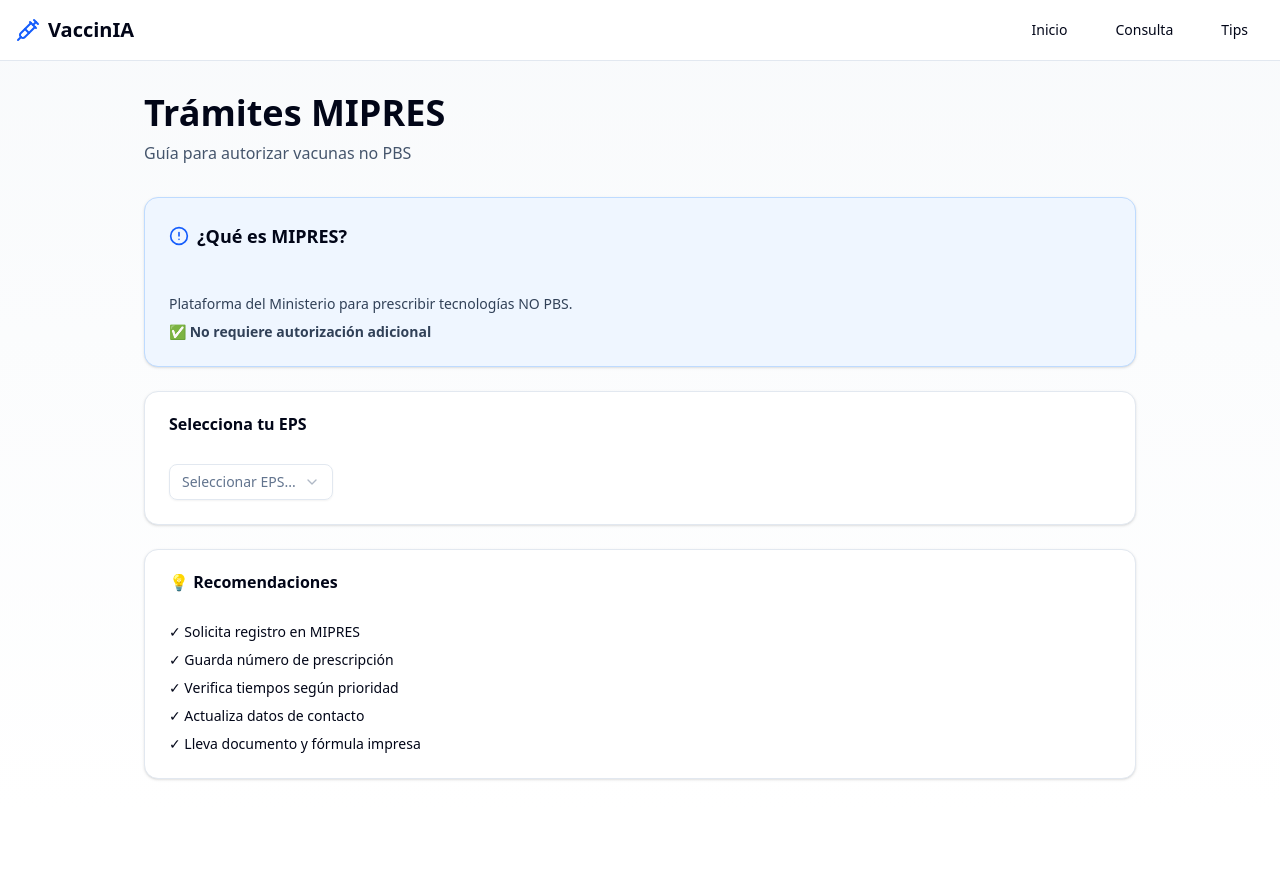
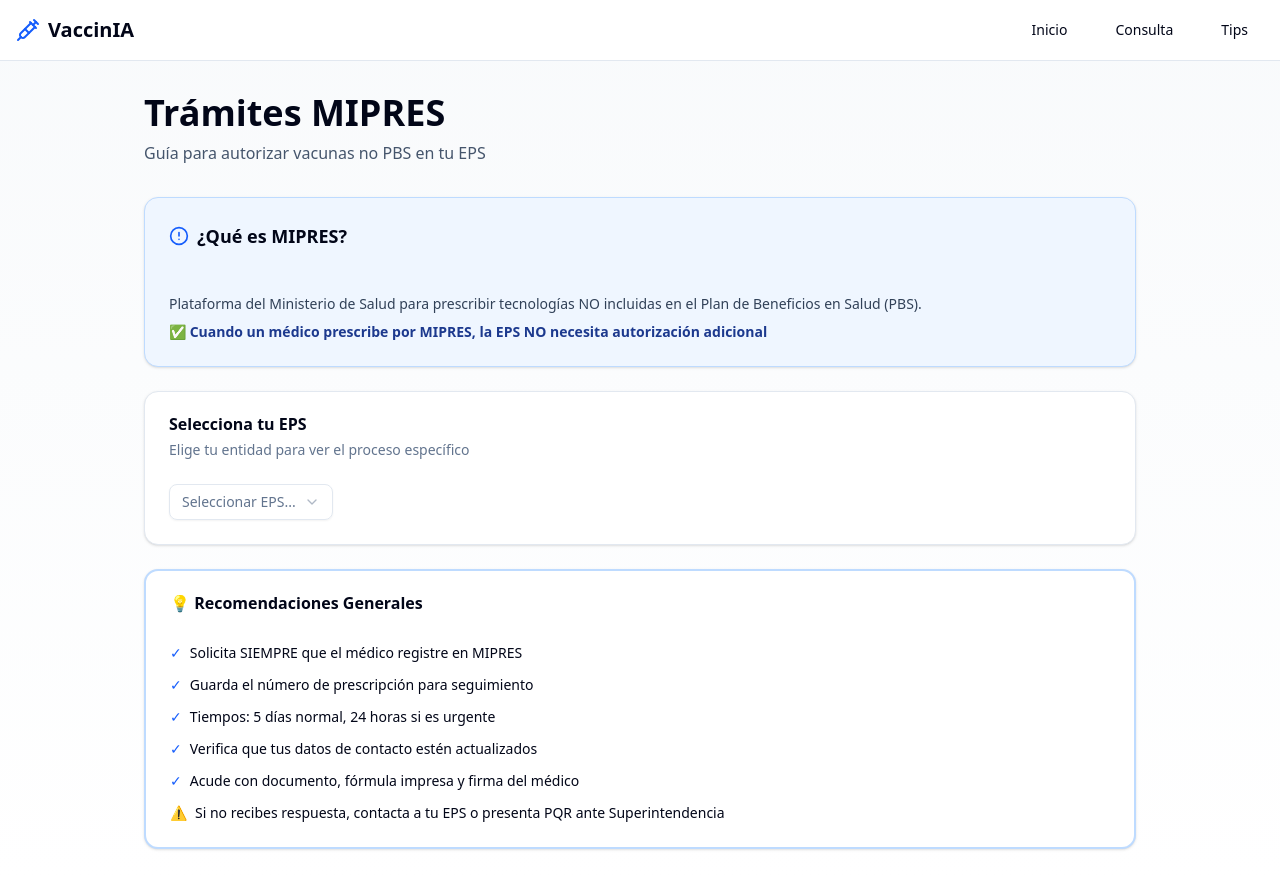
Before and after one commit to felipegutierr350/vaccinia-web, a Next.js app: page /mipres in a window 1280 px wide. Before the commit the page ends 811 px from the top, so only its background shows below. Built offline with nearby package versions, Linux system fonts and the light colour scheme.

Commit message:
feat: add MIPRES page with EPS guide

```diff
--- a/app/mipres/page.tsx
+++ b/app/mipres/page.tsx
@@ -15,9 +15,8 @@ type EPS = {
   whatsapp?: string;
   direccion: string;
   tiempos: {
-    noPriorizado: string;
-    priorizado: string;
-    urgencia: string;
+    normal: string;
+    urgente: string;
   };
   pasos: string[];
   contactos: {
@@ -34,18 +33,18 @@ const EPS_DATA: EPS[] = [
     whatsapp: "320-255-0525",
     direccion: "Calle 100 No. 11B-67",
     tiempos: {
-      noPriorizado: "5 días",
-      priorizado: "24 horas",
-      urgencia: "24 horas"
+      normal: "5 días calendario",
+      urgente: "24 horas"
     },
     pasos: [
-      "Médico prescribe en MIPRES",
-      "Sanitas consulta automáticamente",
-      "SMS en 5 días con Cruz Verde",
-      "Acude con fórmula y cédula"
+      "Médico prescribe en MIPRES y entrega número",
+      "Sanitas consulta automáticamente la prescripción",
+      "En 5 días recibes SMS con Cruz Verde asignada",
+      "Acude con fórmula impresa y cédula"
     ],
     contactos: [
       { tipo: "Principal", valor: "601 375-9000" },
+      { tipo: "Gratuita", valor: "01 8000 919100" },
       { tipo: "WhatsApp", valor: "320-255-0525" }
     ]
   },
@@ -53,20 +52,20 @@ const EPS_DATA: EPS[] = [
     id: "nuevaeps",
     nombre: "Nueva EPS",
     telefono: "01 8000 954 400",
-    direccion: "Carrera 85K No. 46A-66",
+    direccion: "Carrera 85K No. 46A-66, Engativá",
     tiempos: {
-      noPriorizado: "5 días",
-      priorizado: "1 día",
-      urgencia: "24 horas"
+      normal: "5 días calendario",
+      urgente: "24 horas"
     },
     pasos: [
-      "Médico inscribe en MIPRES",
-      "Nueva EPS revisa electrónicamente",
-      "SMS/llamada con punto asignado",
-      "Acude con fórmula y documento"
+      "Médico inscribe vacuna en MIPRES",
+      "Nueva EPS revisa prescripción electrónicamente",
+      "En máximo 5 días recibes SMS/llamada con punto asignado",
+      "Acude con fórmula, número MIPRES y documento"
     ],
     contactos: [
       { tipo: "Contributivo", valor: "01 8000 954 400" },
+      { tipo: "Contributivo Bogotá", valor: "601 307 7022" },
       { tipo: "Subsidiado", valor: "01 8000 952 000" }
     ]
   },
@@ -75,21 +74,103 @@ const EPS_DATA: EPS[] = [
     nombre: "EPS Sura",
     telefono: "601 489 7941",
     whatsapp: "317 518 0237",
-    direccion: "Múltiples sedes",
+    direccion: "Múltiples sedes en Bogotá",
     tiempos: {
-      noPriorizado: "5 días",
-      priorizado: "24 horas",
-      urgencia: "24 horas"
+      normal: "5 días",
+      urgente: "24 horas"
     },
     pasos: [
-      "Registro en MIPRES",
-      "Sura procesa solicitud",
-      "SMS y correo con respuesta",
-      "Acude con documento y MIPRES"
+      "Profesional registra en MIPRES con número",
+      "Sura procesa la solicitud",
+      "Respuesta por SMS y correo electrónico",
+      "Acude con documento y número MIPRES"
     ],
     contactos: [
       { tipo: "Bogotá", valor: "601 489 7941" },
+      { tipo: "Nacional", valor: "01 8000 519 519" },
       { tipo: "WhatsApp", valor: "317 518 0237" }
+    ]
+  },
+  {
+    id: "famisanar",
+    nombre: "EPS Famisanar",
+    telefono: "601 307 8069",
+    direccion: "Carrera 13A No. 77A-63",
+    tiempos: {
+      normal: "5 días calendario",
+      urgente: "24 horas"
+    },
+    pasos: [
+      "Médico registra vacuna en MIPRES",
+      "Presenta radicación y realiza copago según plan",
+      "EPS informa dónde reclamar (máximo 5 días)",
+      "Lleva fórmula con firma y copia de documento"
+    ],
+    contactos: [
+      { tipo: "PBS Bogotá", valor: "601 307 8069" },
+      { tipo: "PBS Nacional", valor: "01 8000 116 662" },
+      { tipo: "Email", valor: "servicioalcliente@famisanar.com.co" }
+    ]
+  },
+  {
+    id: "compensar",
+    nombre: "Compensar EPS",
+    telefono: "01 8000 915 202",
+    direccion: "Avenida 68 No. 49A-47",
+    tiempos: {
+      normal: "5 días calendario",
+      urgente: "24 horas"
+    },
+    pasos: [
+      "Médico prescribe en MIPRES con número",
+      "Compensar consulta automáticamente (sin autorización adicional)",
+      "Recibes mensaje con proveedor asignado",
+      "Acude con documento y número MIPRES"
+    ],
+    contactos: [
+      { tipo: "Salud Nacional", valor: "01 8000 915 202" },
+      { tipo: "Bogotá", valor: "601 307 7001" },
+      { tipo: "Principal", valor: "01 8000 96 7070" }
+    ]
+  },
+  {
+    id: "saludtotal",
+    nombre: "Salud Total EPS",
+    telefono: "018000-1-14524",
+    direccion: "Múltiples oficinas en Bogotá",
+    tiempos: {
+      normal: "5 días calendario",
+      urgente: "24 horas"
+    },
+    pasos: [
+      "Profesional registra en MIPRES",
+      "Salud Total comunica por SMS/llamada",
+      "Respuesta en máximo 5 días",
+      "Acude con documento y fórmula"
+    ],
+    contactos: [
+      { tipo: "Principal 24h", valor: "018000-1-14524" },
+      { tipo: "Bogotá", valor: "601 485 4555" }
+    ]
+  },
+  {
+    id: "aliansalud",
+    nombre: "Aliansalud EPS",
+    telefono: "601 756 8000",
+    direccion: "Calle 69 # 14A-31, Chapinero",
+    tiempos: {
+      normal: "5 días calendario",
+      urgente: "24 horas"
+    },
+    pasos: [
+      "Médico inscribe en MIPRES",
+      "Comité técnico consulta y autoriza",
+      "Notificación por correo/SMS",
+      "Acude con documento y número"
+    ],
+    contactos: [
+      { tipo: "Bogotá", valor: "601 756 8000" },
+      { tipo: "Nacional", valor: "018000 123 703" }
     ]
   }
 ];
@@ -117,7 +198,7 @@ export default function MipresPage() {
       <div className="container mx-auto px-4 py-8 max-w-5xl">
         <div className="mb-8">
           <h1 className="text-4xl font-bold mb-2">Trámites MIPRES</h1>
-          <p className="text-slate-600">Guía para autorizar vacunas no PBS</p>
+          <p className="text-slate-600">Guía para autorizar vacunas no PBS en tu EPS</p>
         </div>
 
         <Card className="mb-6 bg-blue-50 border-blue-200">
@@ -127,15 +208,16 @@ export default function MipresPage() {
               ¿Qué es MIPRES?
             </CardTitle>
           </CardHeader>
-          <CardContent className="text-sm text-slate-700">
-            <p>Plataforma del Ministerio para prescribir tecnologías NO PBS.</p>
-            <p className="font-semibold mt-2">✅ No requiere autorización adicional</p>
+          <CardContent className="text-sm text-slate-700 space-y-2">
+            <p>Plataforma del Ministerio de Salud para prescribir tecnologías NO incluidas en el Plan de Beneficios en Salud (PBS).</p>
+            <p className="font-semibold text-blue-900">✅ Cuando un médico prescribe por MIPRES, la EPS NO necesita autorización adicional</p>
           </CardContent>
         </Card>
 
         <Card className="mb-6">
           <CardHeader>
             <CardTitle>Selecciona tu EPS</CardTitle>
+            <CardDescription>Elige tu entidad para ver el proceso específico</CardDescription>
           </CardHeader>
           <CardContent>
             <Select value={selectedEPS} onValueChange={setSelectedEPS}>
@@ -161,18 +243,16 @@ export default function MipresPage() {
                 </CardTitle>
               </CardHeader>
               <CardContent>
-                <div className="grid md:grid-cols-3 gap-4">
-                  <div className="border rounded-lg p-3">
-                    <Badge variant="secondary" className="mb-2">Normal</Badge>
-                    <p className="text-2xl font-bold">{currentEPS.tiempos.noPriorizado}</p>
+                <div className="grid md:grid-cols-2 gap-4">
+                  <div className="border rounded-lg p-4">
+                    <Badge variant="secondary" className="mb-2">Ambulatorio Normal</Badge>
+                    <p className="text-3xl font-bold text-slate-700">{currentEPS.tiempos.normal}</p>
+                    <p className="text-xs text-slate-600 mt-1">Para casos no urgentes</p>
                   </div>
-                  <div className="border rounded-lg p-3">
-                    <Badge className="mb-2 bg-orange-600">Priorizado</Badge>
-                    <p className="text-2xl font-bold">{currentEPS.tiempos.priorizado}</p>
-                  </div>
-                  <div className="border rounded-lg p-3">
-                    <Badge variant="destructive" className="mb-2">Urgencia</Badge>
-                    <p className="text-2xl font-bold">{currentEPS.tiempos.urgencia}</p>
+                  <div className="border rounded-lg p-4">
+                    <Badge variant="destructive" className="mb-2">Urgente/Prioritario</Badge>
+                    <p className="text-3xl font-bold text-slate-700">{currentEPS.tiempos.urgente}</p>
+                    <p className="text-xs text-slate-600 mt-1">Ambulatorio urgente u hospitalización</p>
                   </div>
                 </div>
               </CardContent>
@@ -189,10 +269,10 @@ export default function MipresPage() {
                 <div className="space-y-4">
                   {currentEPS.pasos.map((paso, idx) => (
                     <div key={idx} className="flex gap-3">
-                      <div className="h-8 w-8 rounded-full bg-blue-600 text-white flex items-center justify-center font-bold">
+                      <div className="h-8 w-8 rounded-full bg-blue-600 text-white flex items-center justify-center font-bold flex-shrink-0">
                         {idx + 1}
                       </div>
-                      <p className="pt-1">{paso}</p>
+                      <p className="pt-1 text-slate-700">{paso}</p>
                     </div>
                   ))}
                 </div>
@@ -207,19 +287,19 @@ export default function MipresPage() {
                 </CardTitle>
               </CardHeader>
               <CardContent>
-                <div className="space-y-2">
+                <div className="grid md:grid-cols-2 gap-3">
                   {currentEPS.contactos.map((c, i) => (
-                    <div key={i} className="border rounded p-2">
-                      <p className="text-xs text-slate-600">{c.tipo}</p>
-                      <p className="font-semibold">{c.valor}</p>
+                    <div key={i} className="border rounded-lg p-3">
+                      <p className="text-xs text-slate-600 mb-1">{c.tipo}</p>
+                      <p className="font-semibold text-slate-800">{c.valor}</p>
                     </div>
                   ))}
-                  <div className="p-3 bg-slate-50 rounded flex gap-2">
-                    <MapPin className="h-4 w-4 mt-0.5" />
-                    <div>
-                      <p className="text-xs text-slate-600">Dirección</p>
-                      <p className="text-sm font-medium">{currentEPS.direccion}</p>
-                    </div>
+                </div>
+                <div className="mt-4 p-3 bg-slate-50 rounded-lg flex items-start gap-2">
+                  <MapPin className="h-4 w-4 text-slate-600 mt-0.5 flex-shrink-0" />
+                  <div>
+                    <p className="text-xs text-slate-600">Dirección principal</p>
+                    <p className="text-sm font-medium text-slate-800">{currentEPS.direccion}</p>
                   </div>
                 </div>
               </CardContent>
@@ -228,16 +308,35 @@ export default function MipresPage() {
         )}
 
         {!currentEPS && (
-          <Card>
+          <Card className="border-2 border-blue-200">
             <CardHeader>
-              <CardTitle>💡 Recomendaciones</CardTitle>
+              <CardTitle>💡 Recomendaciones Generales</CardTitle>
             </CardHeader>
-            <CardContent className="space-y-2 text-sm">
-              <p>✓ Solicita registro en MIPRES</p>
-              <p>✓ Guarda número de prescripción</p>
-              <p>✓ Verifica tiempos según prioridad</p>
-              <p>✓ Actualiza datos de contacto</p>
-              <p>✓ Lleva documento y fórmula impresa</p>
+            <CardContent className="space-y-3 text-sm">
+              <div className="flex gap-2">
+                <span className="text-blue-600 flex-shrink-0">✓</span>
+                <p>Solicita SIEMPRE que el médico registre en MIPRES</p>
+              </div>
+              <div className="flex gap-2">
+                <span className="text-blue-600 flex-shrink-0">✓</span>
+                <p>Guarda el número de prescripción para seguimiento</p>
+              </div>
+              <div className="flex gap-2">
+                <span className="text-blue-600 flex-shrink-0">✓</span>
+                <p>Tiempos: 5 días normal, 24 horas si es urgente</p>
+              </div>
+              <div className="flex gap-2">
+                <span className="text-blue-600 flex-shrink-0">✓</span>
+                <p>Verifica que tus datos de contacto estén actualizados</p>
+              </div>
+              <div className="flex gap-2">
+                <span className="text-blue-600 flex-shrink-0">✓</span>
+                <p>Acude con documento, fórmula impresa y firma del médico</p>
+              </div>
+              <div className="flex gap-2">
+                <span className="text-red-600 flex-shrink-0">⚠</span>
+                <p>Si no recibes respuesta, contacta a tu EPS o presenta PQR ante Superintendencia</p>
+              </div>
             </CardContent>
           </Card>
         )}
```
